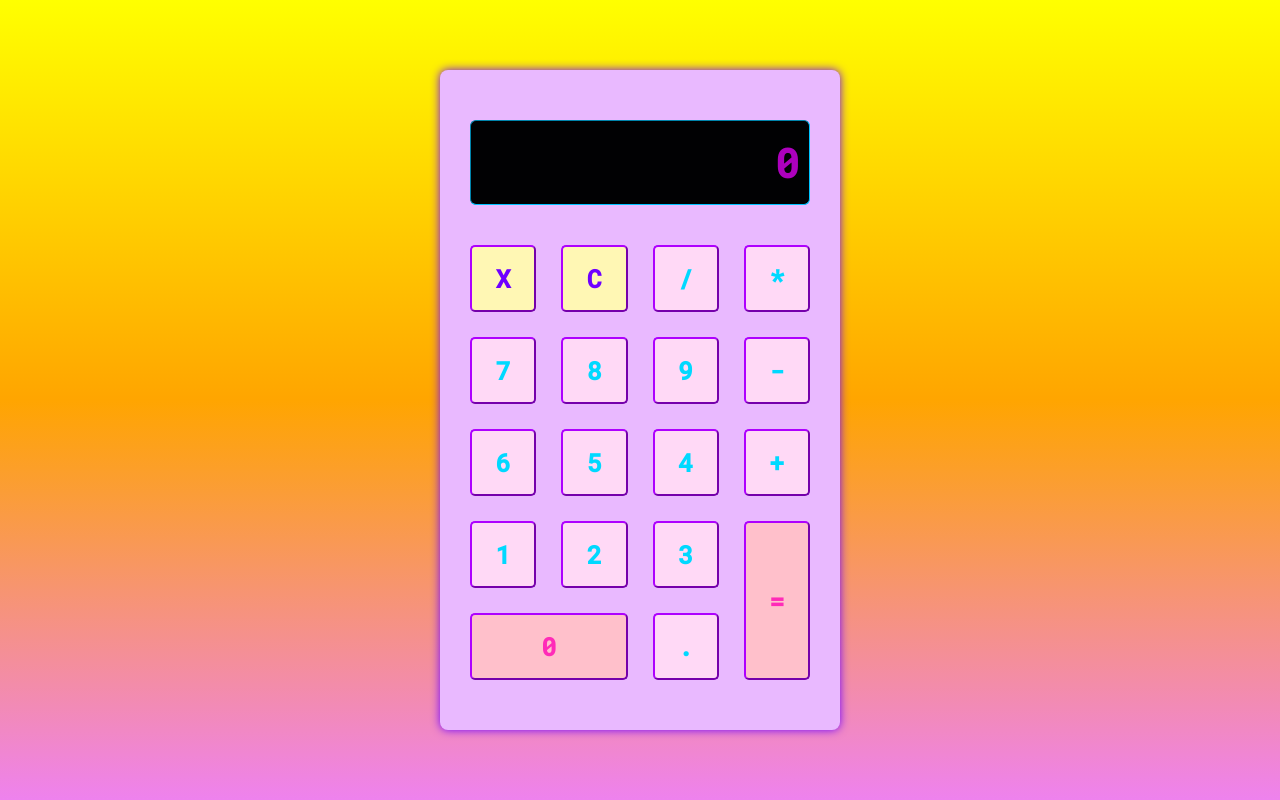
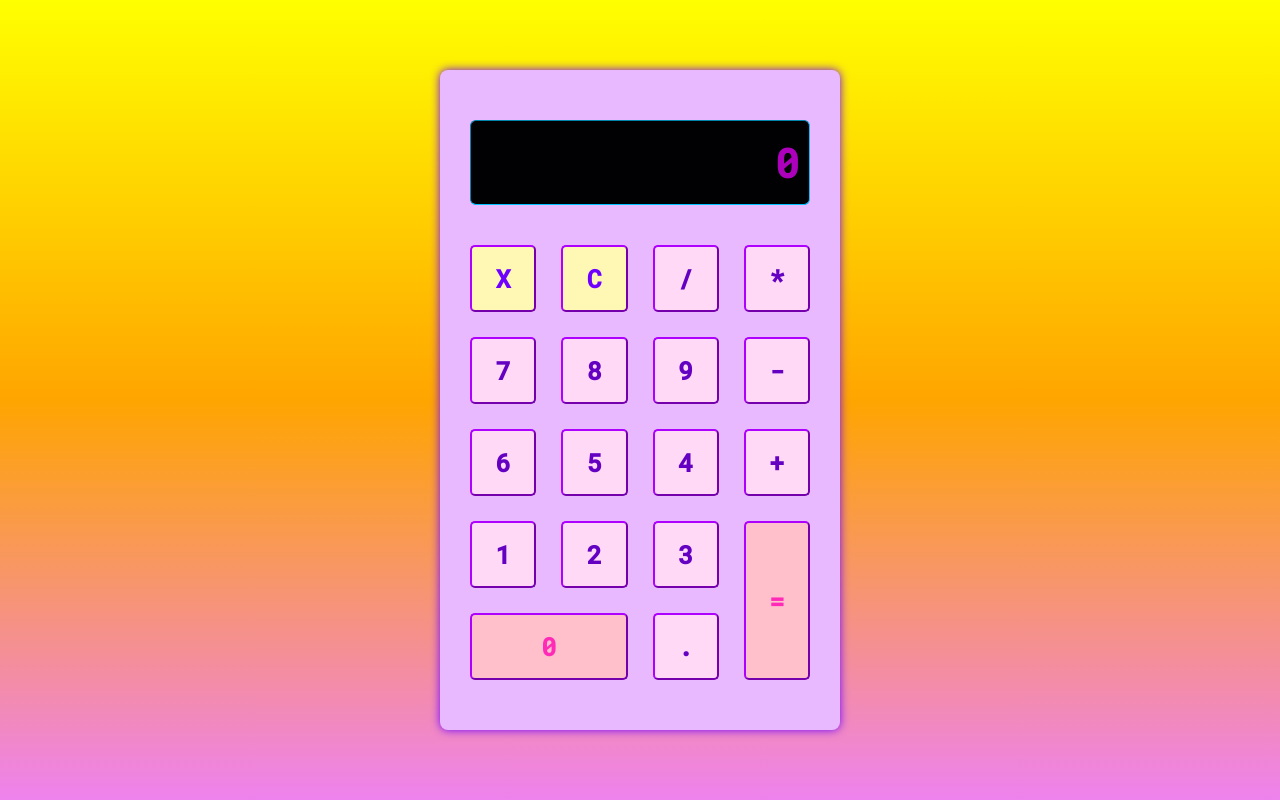
Before and after one commit to Hiratsuna/javascript-calculator-app, a plain HTML site: page index.html in a window 1280 px wide. Drawn offline with Linux system fonts and the light colour scheme.

Commit message:
Update index.html

```diff
--- a/index.html
+++ b/index.html
@@ -75,7 +75,7 @@
         border-color: rgb(174, 0, 255);
         background-color: rgb(255, 217, 246);
         font-weight: bold;
-        color: rgb(0, 217, 255);
+        color: rgb(100, 0, 194);
         cursor: pointer;
         border-radius: 5px;
     }
```
